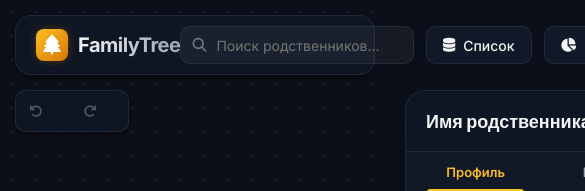
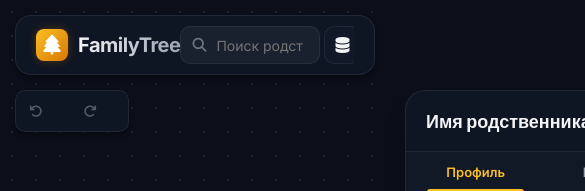
Before and after one commit to sgdcjuniorskz5-ai/familytree, a website: page index.html in a window 390 px wide. Shown: the top 191 px of the page, 585 px wide, since content can reach past the window. Drawn offline with Linux system fonts and the light colour scheme.

Commit message:
Fix header overflow: scrollable nav, responsive buttons, cache v8

```diff
--- a/index.html
+++ b/index.html
@@ -517,11 +517,11 @@
   </div>
 
   <!-- Load scripts in correct order as plain scripts (offline compatible) -->
-  <script src="sample-data.js?v=7"></script>
-  <script src="relationship.js?v=7"></script>
-  <script src="tree-layout.js?v=7"></script>
-  <script src="tree-renderer.js?v=7"></script>
-  <script src="app.js?v=7"></script>
+  <script src="sample-data.js?v=8"></script>
+  <script src="relationship.js?v=8"></script>
+  <script src="tree-layout.js?v=8"></script>
+  <script src="tree-renderer.js?v=8"></script>
+  <script src="app.js?v=8"></script>
 
   <!-- Toast Notification Container -->
   <div id="toast-container"></div>
--- a/styles.css
+++ b/styles.css
@@ -137,6 +137,7 @@ header {
   padding: 0 20px;
   z-index: 50;
   box-shadow: var(--shadow-md);
+  overflow: hidden;
 }
 
 .logo-container {
@@ -173,12 +174,21 @@ header {
 .nav-controls {
   display: flex;
   align-items: center;
-  gap: 12px;
+  gap: 8px;
+  flex-shrink: 1;
+  min-width: 0;
+  overflow-x: auto;
+  scrollbar-width: none;
+  -ms-overflow-style: none;
+}
+.nav-controls::-webkit-scrollbar {
+  display: none;
 }
 
 .search-box {
   position: relative;
-  width: 260px;
+  width: 220px;
+  flex-shrink: 0;
 }
 
 .search-box input {
@@ -272,7 +282,7 @@ header {
 /* Buttons */
 .btn {
   height: 38px;
-  padding: 0 16px;
+  padding: 0 14px;
   border-radius: 10px;
   border: 1px solid var(--border-color);
   background: var(--bg-secondary);
@@ -282,8 +292,10 @@ header {
   cursor: pointer;
   display: flex;
   align-items: center;
-  gap: 8px;
+  gap: 6px;
   transition: all 0.2s ease;
+  white-space: nowrap;
+  flex-shrink: 0;
 }
 
 .btn:hover {
@@ -1650,3 +1662,23 @@ svg .card-select-checkbox {
 #canvas-container.drag-mode .card-node:hover {
   filter: brightness(1.15) drop-shadow(0 0 6px var(--accent-gold));
 }
+
+/* --- Responsive Header --- */
+@media (max-width: 1100px) {
+  .nav-controls .btn:not(.btn-icon):not(.btn-primary) span,
+  .nav-controls .btn:not(.btn-icon):not(.btn-primary) {
+    font-size: 0;
+    padding: 0 10px;
+    gap: 0;
+  }
+  .nav-controls .btn:not(.btn-icon):not(.btn-primary) i {
+    font-size: 16px;
+  }
+  .search-box { width: 180px; }
+}
+@media (max-width: 800px) {
+  .search-box { width: 140px; }
+  .nav-controls { gap: 4px; }
+  .btn-primary { padding: 0 10px; }
+  .btn-primary span { display: none; }
+}
```
